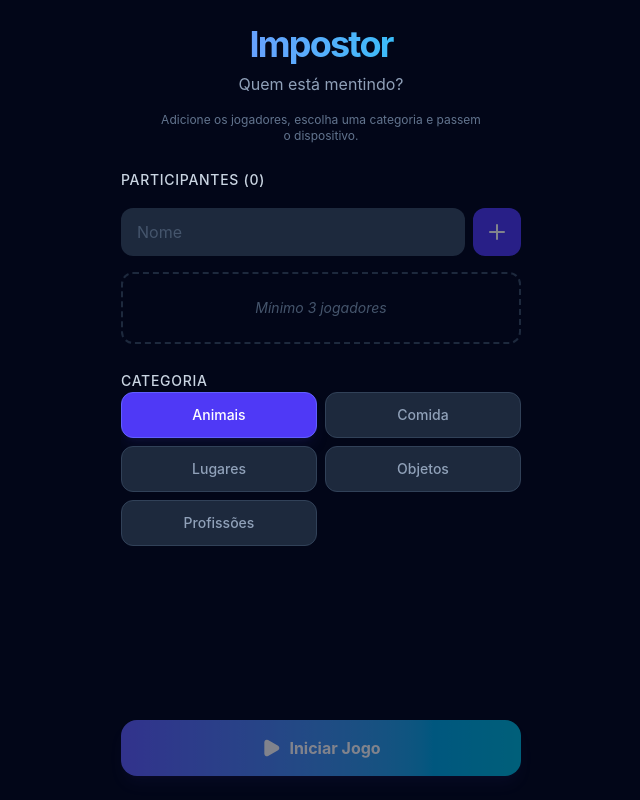
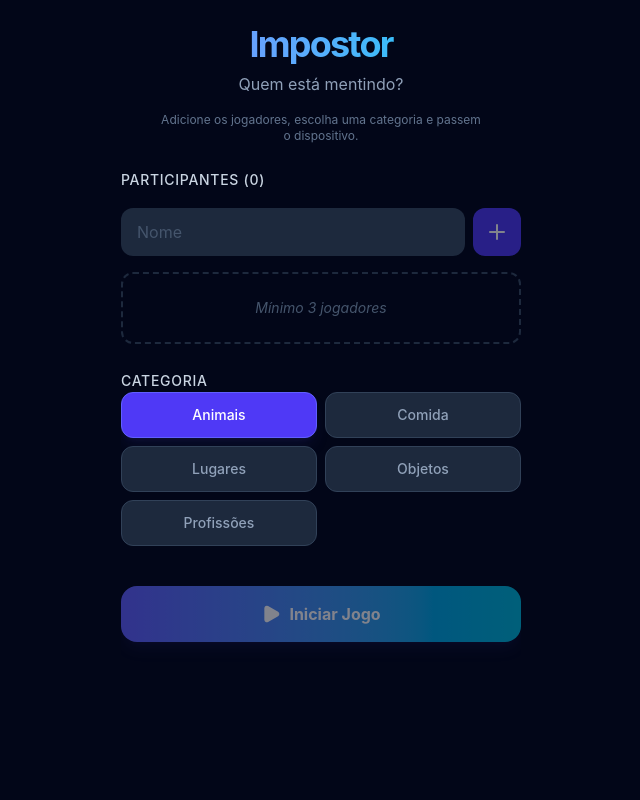
Before and after one commit to DevJeanSz/Impostor-game, a React (Vite) app: page / in a window 1280 px wide. Shown: the whole page, without its empty margins (319-959 px from the left). Built offline with nearby package versions, Linux system fonts and the light colour scheme.

Commit message:
feat: Adjust button placement in SetupScreen
Moves the "Start Game" button to be visually grouped with the rest of the setup options, improving layout consistency.

```diff
--- a/src/components/SetupScreen.tsx
+++ b/src/components/SetupScreen.tsx
@@ -177,9 +177,8 @@ export function SetupScreen({ onStartGame }: SetupScreenProps) {
             ))}
           </div>
         </div>
-      </div>
 
-      <div className="pt-4 mt-auto">
+        <div className="pt-4">
           <button
             onClick={handleStart}
             disabled={players.length < 3}
@@ -190,5 +189,6 @@ export function SetupScreen({ onStartGame }: SetupScreenProps) {
           </button>
         </div>
       </div>
+    </div>
   );
 }
```
Lines whose indentation alone changed are shown as unchanged.
